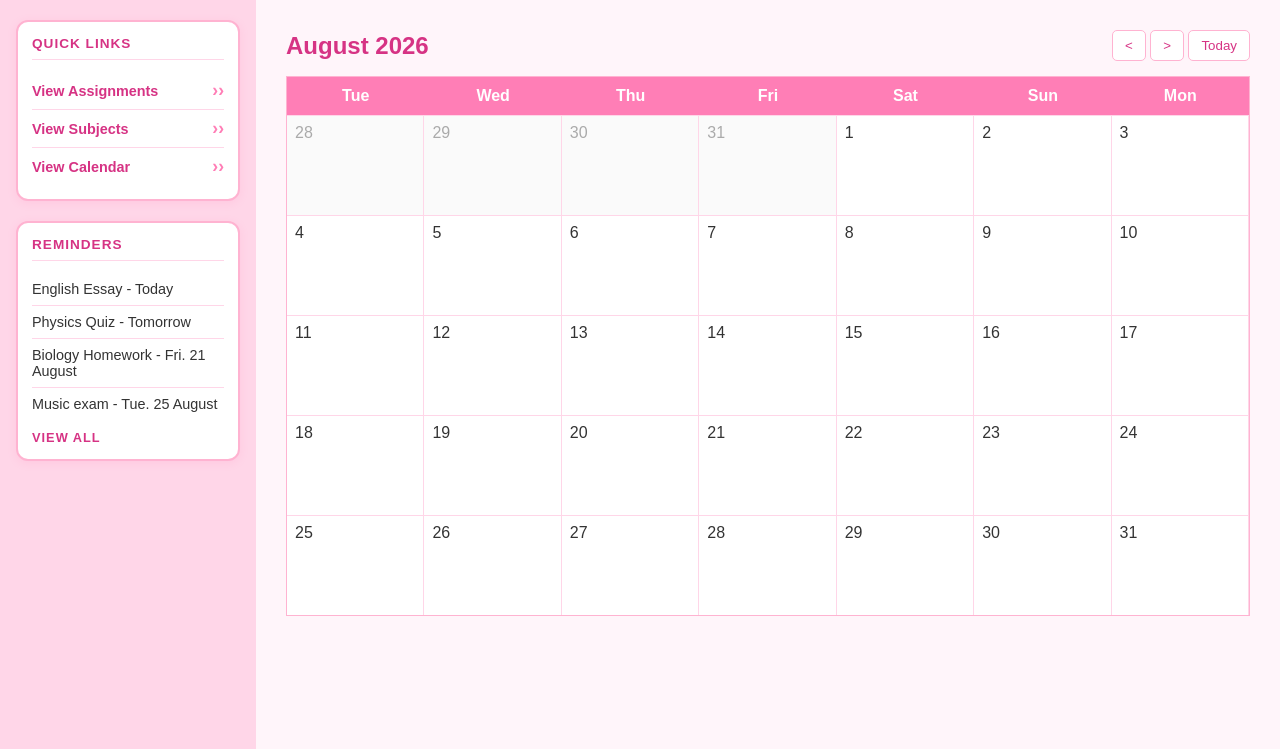
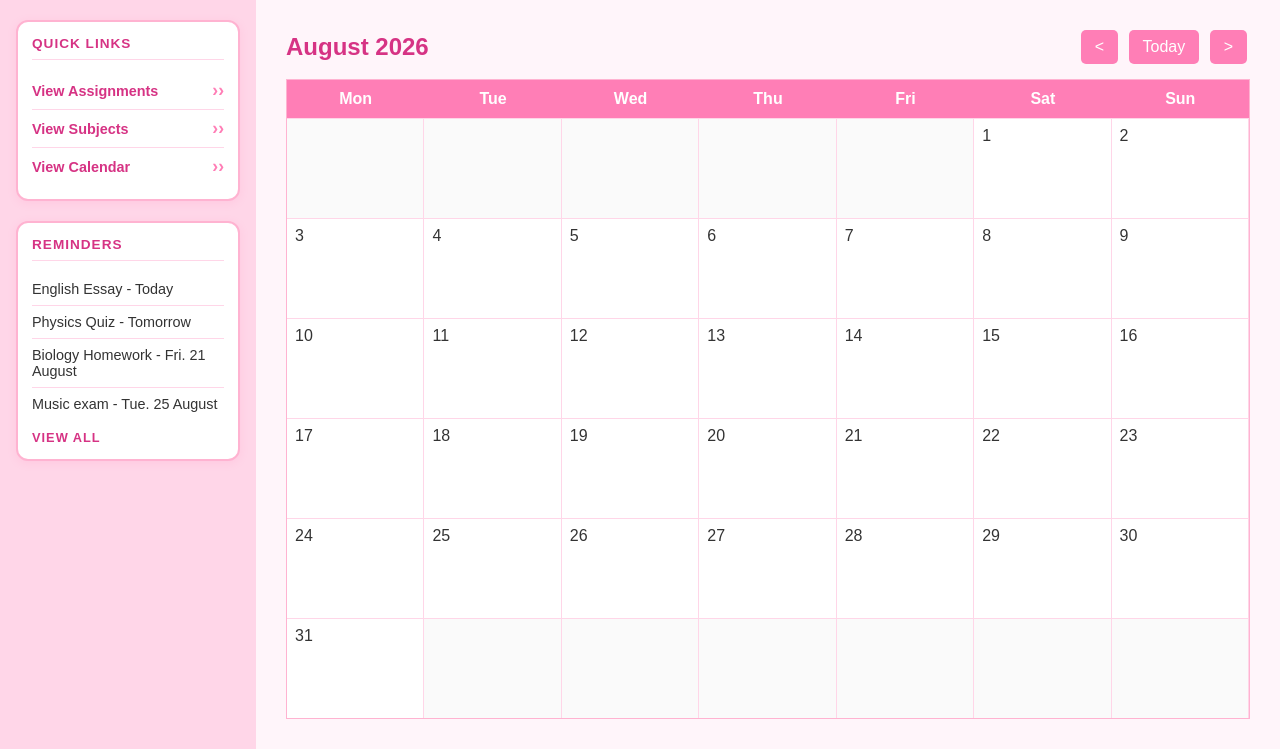
Before and after one commit to chrxssy2023/study_planner, a Flask app: page /calendar in a window 1280 px wide. Shown: the part 157-906 px from the top of the page. Run offline with Flask 3, Linux system fonts and the light colour scheme.

Commit message:
Add calendar month navigation

```diff
--- a/main.py
+++ b/main.py
@@ -1,6 +1,8 @@
 from flask import Flask, render_template, request
 import sqlite3
 from sqlite3 import Error
+import calendar as cal
+from datetime import datetime
 
 app = Flask(__name__)
 DATABASE = "study_planner.db"
@@ -242,7 +244,41 @@ def subjects():
 
 @app.route("/calendar")
 def calendar():
-    return render_template("calendar.html")
+
+    month = request.args.get("month", type=int)
+    year = request.args.get("year", type=int)
+
+    if month is None or year is None:
+        today = datetime.today()
+        month = today.month
+        year = today.year
+
+    change = request.args.get("change")
+
+    if change == "next":
+        month = month + 1
+
+        if month == 13:
+            month = 1
+            year = year + 1
+
+    elif change == "previous":
+        month = month - 1
+
+        if month == 0:
+            month = 12
+            year = year - 1
+
+    month_days = cal.monthcalendar(year, month)
+    month_name = cal.month_name[month]
+
+    return render_template(
+        "calendar.html",
+        month=month,
+        year=year,
+        month_name=month_name,
+        month_days=month_days
+    )
 
 
 @app.route("/notes")
--- a/static/css/style.css
+++ b/static/css/style.css
@@ -340,6 +340,24 @@ input[type="submit"]:hover {
     background: #ffe4ef;
 }
 
+.calendar-header a {
+    text-decoration: none;
+}
+
+.calendar-button {
+    display: inline-block;
+    padding: 8px 14px;
+    background-color: #ff7eb6;
+    color: white;
+    text-decoration: none;
+    border-radius: 5px;
+    margin: 0 3px;
+}
+
+.calendar-button:hover {
+    background-color: #ff5fa3;
+}
+
 .calendar-grid {
     display: grid;
     grid-template-columns: repeat(7, 1fr);
--- a/templates/calendar.html
+++ b/templates/calendar.html
@@ -5,64 +5,58 @@
 <div class="calendar">
 
     <div class="calendar-header">
-        <h2>August 2026</h2>
+
+        <h2>{{ month_name }} {{ year }}</h2>
 
         <div>
-            <button>&lt;</button>
-            <button>&gt;</button>
-            <button>Today</button>
+
+            <a class="calendar-button" href="/calendar?month={{ month }}&year={{ year }}&change=previous">
+                &lt;
+            </a>
+
+            <a class="calendar-button" href="/calendar">
+                Today
+            </a>
+
+            <a class="calendar-button" href="/calendar?month={{ month }}&year={{ year }}&change=next">
+                &gt;
+            </a>
+
         </div>
+
     </div>
+
 
     <div class="calendar-grid">
 
+        <div class="day-name">Mon</div>
         <div class="day-name">Tue</div>
         <div class="day-name">Wed</div>
         <div class="day-name">Thu</div>
         <div class="day-name">Fri</div>
         <div class="day-name">Sat</div>
         <div class="day-name">Sun</div>
-        <div class="day-name">Mon</div>
 
-        <div class="day other-month">28</div>
-        <div class="day other-month">29</div>
-        <div class="day other-month">30</div>
-        <div class="day other-month">31</div>
-        <div class="day">1</div>
-        <div class="day">2</div>
-        <div class="day">3</div>
-        <div class="day">4</div>
 
-        <div class="day">5</div>
-        <div class="day">6</div>
-        <div class="day">7</div>
-        <div class="day">8</div>
-        <div class="day">9</div>
-        <div class="day">10</div>
-        <div class="day">11</div>
+        {% for week in month_days %}
 
-        <div class="day">12</div>
-        <div class="day">13</div>
-        <div class="day">14</div>
-        <div class="day">15</div>
-        <div class="day">16</div>
-        <div class="day">17</div>
-        <div class="day">18</div>
+            {% for day in week %}
 
-        <div class="day">19</div>
-        <div class="day">20</div>
-        <div class="day">21</div>
-        <div class="day">22</div>
-        <div class="day">23</div>
-        <div class="day">24</div>
-        <div class="day">25</div>
+                {% if day == 0 %}
 
-        <div class="day">26</div>
-        <div class="day">27</div>
-        <div class="day">28</div>
-        <div class="day">29</div>
-        <div class="day">30</div>
-        <div class="day">31</div>
+                    <div class="day other-month"></div>
+
+                {% else %}
+
+                    <div class="day">
+                        {{ day }}
+                    </div>
+
+                {% endif %}
+
+            {% endfor %}
+
+        {% endfor %}
 
     </div>
 
```
